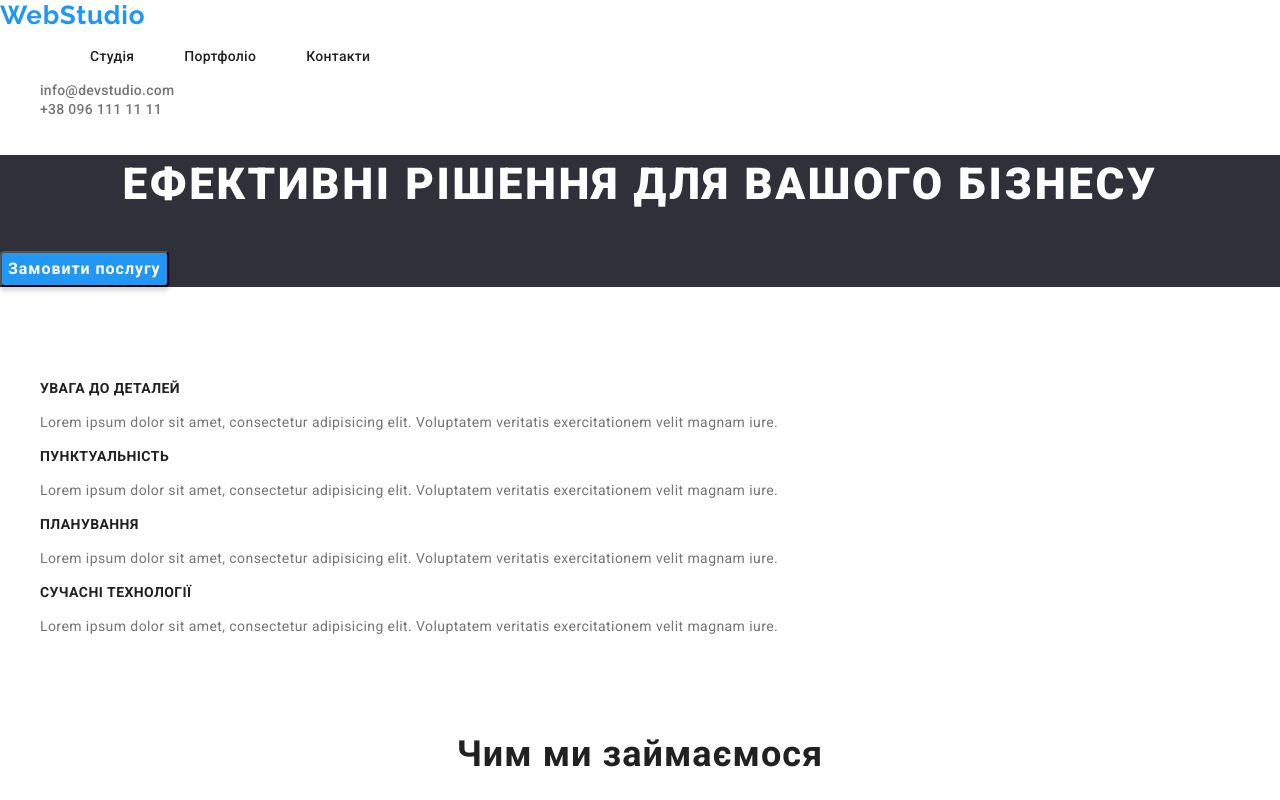
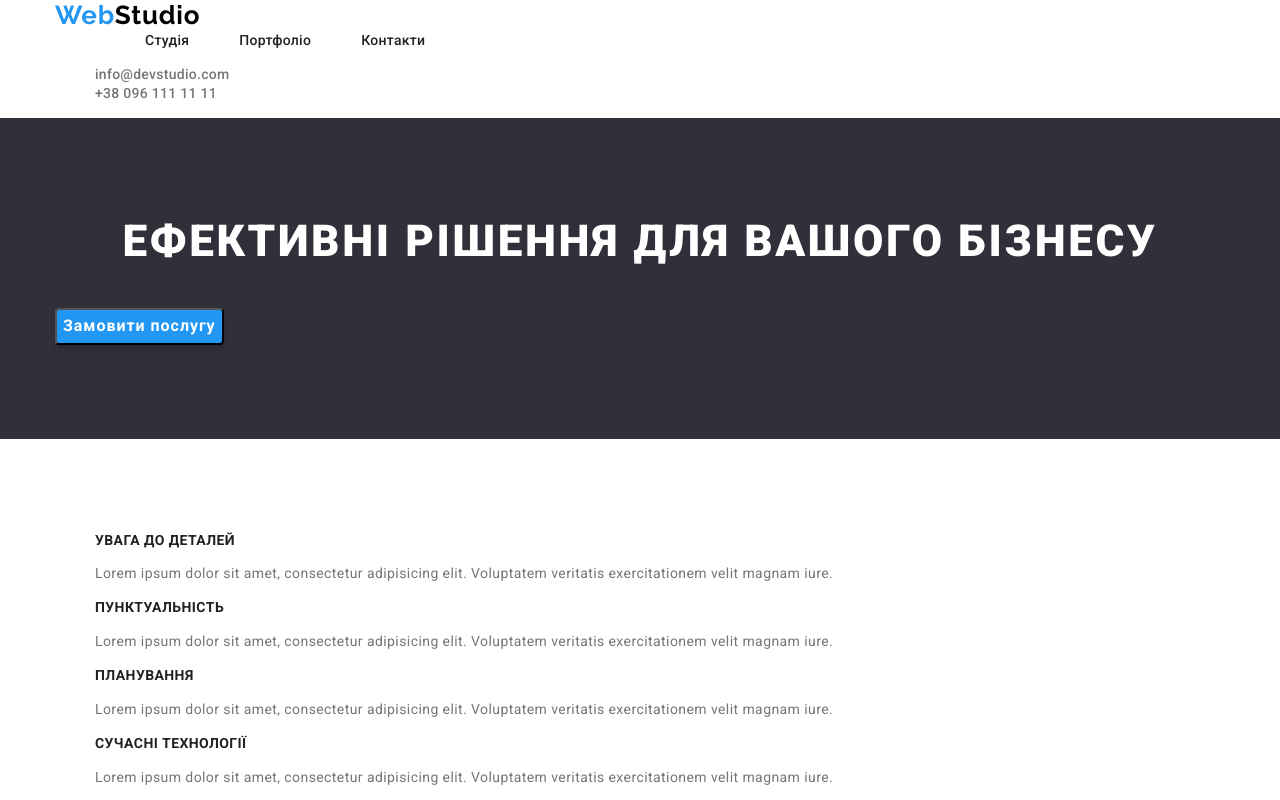
Before and after one commit to Oksana07/WebStudia, a plain HTML site: page index.html in a window 1280 px wide. Shown: the top 800 px of the page. Drawn offline with nearby package versions, Linux system fonts and the light colour scheme.

Commit message:
утиліти

```diff
--- a/css/style.css
+++ b/css/style.css
@@ -9,6 +9,23 @@ a{
 
 li{
     list-style: none;
+}
+
+h1,
+h2,
+h3,
+h4,
+h5,
+h6,
+ul,
+p{
+margin-top: 0;
+}
+
+img{
+    display: block;
+    max-width: 100%;
+    height: auto;
 }
 
 .visually-hidden {
@@ -39,8 +56,19 @@ color: #212121;
 }
 
 .section{
-    margin-bottom: 94px;
+padding-top: 94px;
+padding-bottom: 94px;
 }
+
+.container{
+width: 1200px;
+margin-left: auto;
+margin-right: auto;
+padding-left: 15px;
+padding-right: 15px;
+}
+
+/* header */
 
 .logo{
 font-family: 'Raleway';
--- a/index.html
+++ b/index.html
@@ -11,12 +11,14 @@
         href="https://fonts.googleapis.com/css2?family=Raleway:wght@700&family=Roboto:wght@400;500;700;900&display=swap"
         rel="stylesheet">
     <link rel="stylesheet" href="https://cdnjs.cloudflare.com/ajax/libs/modern-normalize/1.1.0/modern-normalize.css" />
+
     <link rel="stylesheet" href="./css/style.css">
     <title>WebStudia</title>
 </head>
 
 <body>
     <header>
+        <div class="container">
             <nav>
                 <a href="/" class="logo link"><span class="span-logo">Web</span>Studio</a>
                 <ul class="menu-list">
@@ -29,16 +31,21 @@
                 <li><a href="mailto:info@devstudio.com" class="header-contakt link"> info@devstudio.com</a></li>
                 <li><a href="tel:+380961111111" class="header-contakt link">+38 096 111 11 11</a></li>
             </ul>
+        </div>
     </header>
+
     <main>
         <!-- Герой -->
         <section class="hero section">
+            <div class="container">
                 <h1 class="hero-title">Ефективні рішення для вашого бізнесу</h1>
                 <button type="button" class="hero-btn">Замовити послугу</button>
+            </div>
         </section>
 
         <!-- Наші переваги -->
         <section class="advantages section">
+            <div class="container">
                 <h2 class="visually-hidden">Наші переваги</h2>
                 <ul>
                     <li>
@@ -67,19 +74,24 @@
                             velit magnam iure.</p>
                     </li>
                 </ul>
+            </div>
+
         </section>
 
         <!-- Чим ми займаємося -->
         <section class="our-works section">
+            <div class="container">
                 <h2 class="section-title">Чим ми займаємося</h2>
                 <ul class="our-works-list">
                     <li><img src="./images/computer.jpg" alt="computer" width="370"></li>
                     <li><img src="./images/laptop.jpg" alt="laptop" width="370"></li>
                     <li><img src="./images/tablet.jpg" alt="tablet" width="370"></li>
                 </ul>
+            </div>
         </section>
         <!-- Наша команда -->
         <section class="our-teem section">
+            <div class="container">
                 <h2 class="section-title">Наша команда</h2>
                 <ul class="our-teem-list">
                     <li><img src="./images/igor.jpg" alt="igor" width="270">
@@ -99,19 +111,25 @@
                         <p class="our-teem-text">UI Designer</p>
                     </li>
                 </ul>
+            </div>
+
         </section>
         <!-- Футер -->
         <footer class="footer">
+            <div class="container">
                 <nav><a href="/" class="logo"><span class="span-logo">Web</span><span
                             class="span-footer link">Studio</span></a>
                 </nav>
                 <address>
-                <a href="https://goo.gl/maps/4LQCTVAEAGvyDWkp7" class="address link">м. Київ, пр-т Лесі Українки, 26</a>
+                    <a href="https://goo.gl/maps/4LQCTVAEAGvyDWkp7" class="address link">м. Київ, пр-т Лесі Українки,
+                        26</a>
                 </address>
                 <ul>
                     <li><a href="mailto:info@devstudio.com" class="footer-contakt link">info@devstudio.com</a></li>
                     <li><a href="tel:+380961111111" class="footer-contakt link">+38 096 111 11 11</a></li>
                 </ul>
+            </div>
+
         </footer>
     </main>
 </body>
```
Also changed, not shown: portfolio.html (+13 -2 lines). Lines whose indentation alone changed are shown as unchanged.
